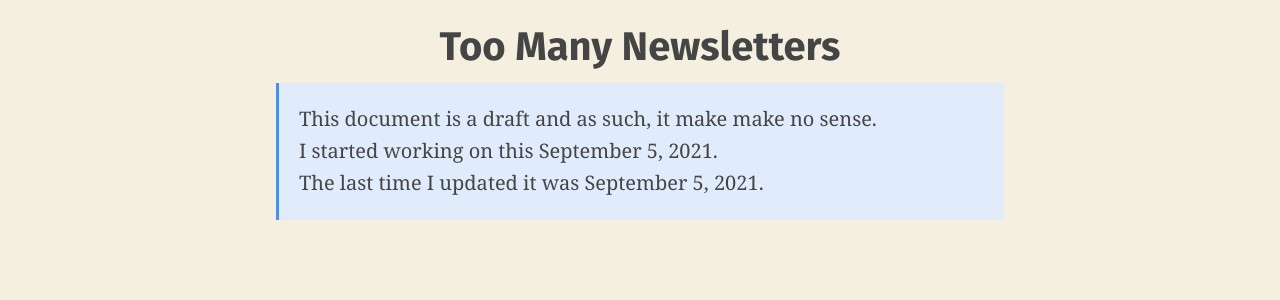
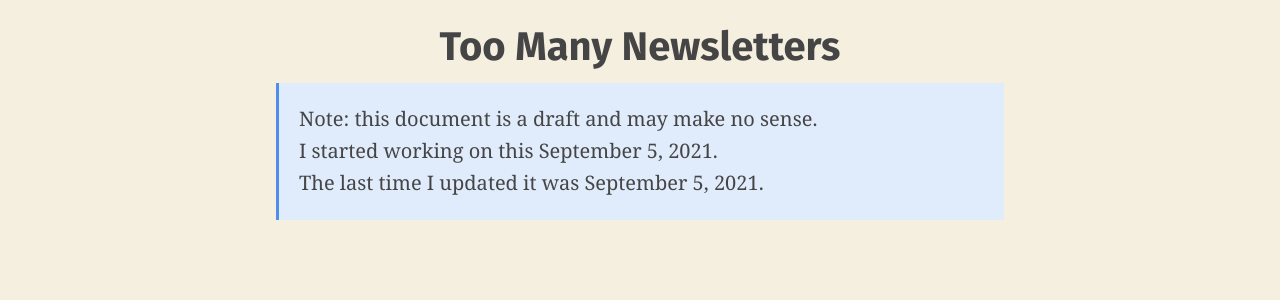
Before and after one commit to bradonomics/bradonomics.com, a Jekyll site: the page built from _drafts/too-many-newsletters.md, in a window 1280 px wide. Shown: the part 177-477 px from the top of the page. Built offline with Jekyll 4.4.1, drawn with Linux system fonts in a browser that asks for light colours.

Commit message:
Fix wording in draft layout

```diff
--- a/_layouts/draft.html
+++ b/_layouts/draft.html
@@ -7,7 +7,7 @@ layout: default
   <header class="page-header">
     <h1>{{ page.title }}</h1>
     <div class="draft-notice">
-      <p>This document is a draft and as such, it make make no sense.</p>
+      <p>Note: this document is a draft and may make no sense.</p>
       <p>I started working on this {{ page.date | date: '%B %-d, %Y' }}.</p>
       <p>The last time I updated it was {{ page.last_modified_at | date: '%B %-d, %Y' }}.</p>
     </div>
```
